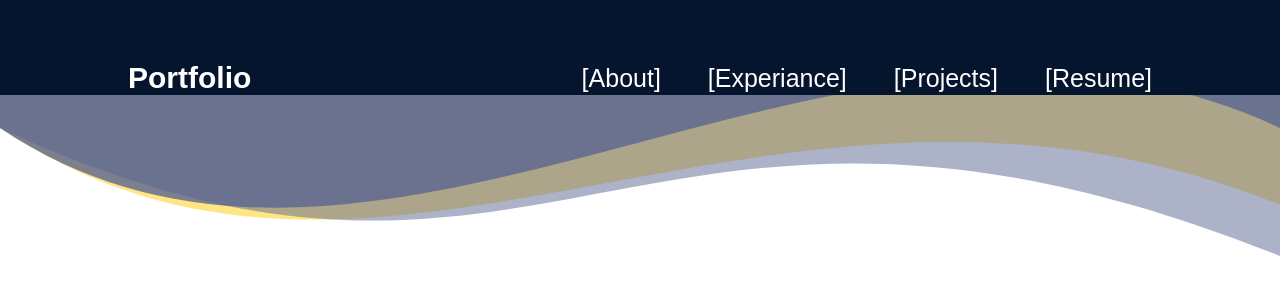
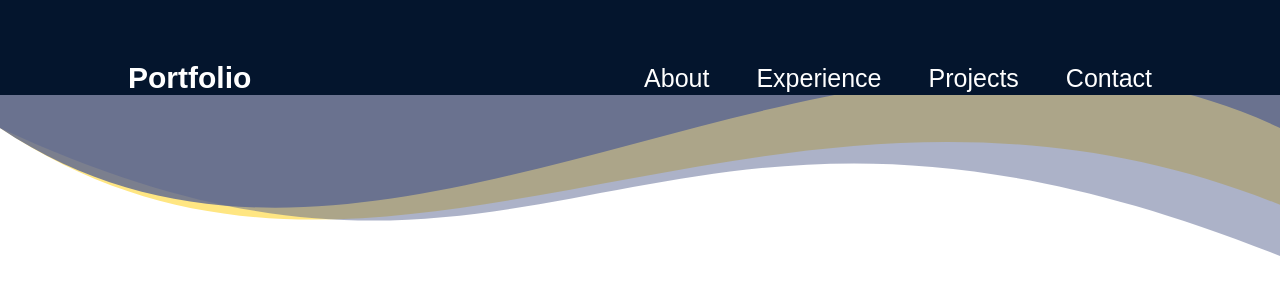
Before and after one commit to Rokawoo/rokawoo-react-website, a React (Vite) app in the folder rokawoo-react-website/: page / in a window 1280 px wide. Shown: the top 300 px of the page. Built offline with nearby package versions, Linux system fonts and the light colour scheme.

Commit message:
Completed Base Navbar

```diff
--- a/rokawoo-react-website/src/components/Navbar/Navbar.module.css
+++ b/rokawoo-react-website/src/components/Navbar/Navbar.module.css
@@ -16,6 +16,7 @@
   text-decoration: none;
   color: var(--color-text);
 }
+
 
 .menuBtn {
   display: none;
@@ -68,10 +69,14 @@
     background: linear-gradient(
       0deg,
       rgba(25, 55, 109, 0.2) 0%,
-            rgba(25, 55, 109) 100%
+      rgba(25, 55, 109, 1) 100%
     );
     padding: 24px 33px;
     box-shadow: 0 0 4px 0 rgba(0, 0, 0, 0.25);
   }
 
+  .menuOpen {
+    display: flex;
+    z-index: 1;
   }
+}
--- a/rokawoo-react-website/src/components/Navbar/Navbar.tsx
+++ b/rokawoo-react-website/src/components/Navbar/Navbar.tsx
@@ -1,10 +1,11 @@
 import React, { useState } from "react";
 
-import styles from "./Navbar.module.css"
+import styles from "./Navbar.module.css";
 import { getImageUrl } from "../../utils";
 
 export const Navbar = () => {
   const [menuOpen, setMenuOpen] = useState(false);
+
   return (
     <nav className={styles.navbar}>
       <a className={styles.title} href="/">
@@ -13,27 +14,32 @@ export const Navbar = () => {
       <div className={styles.menu}>
         <img
           className={styles.menuBtn}
-                src={menuOpen ? getImageUrl("nav/closeIcon.png")
+          src={
+            menuOpen
+              ? getImageUrl("nav/closeIcon.png")
               : getImageUrl("nav/menuIcon.png")
           }
           alt="menu-button"
           onClick={() => setMenuOpen(!menuOpen)}
         />
-            <ul className={styles.menuItems}>
+        <ul
+          className={`${styles.menuItems} ${menuOpen && styles.menuOpen}`}
+          onClick={() => setMenuOpen(false)}
+        >
           <li>
-                    <a href="#about">[About]</a>
+            <a href="#about">About</a>
           </li>
           <li>
-                    <a href="#experiance">[Experiance]</a>
+            <a href="#experience">Experience</a>
           </li>
           <li>
-                    <a href="#projects">[Projects]</a>
+            <a href="#projects">Projects</a>
           </li>
           <li>
-                    <a href="#resume">[Resume]</a>
+            <a href="#contact">Contact</a>
           </li>
         </ul>
       </div>
     </nav>
-    )
+  );
 };
--- a/rokawoo-react-website/src/utils.ts
+++ b/rokawoo-react-website/src/utils.ts
@@ -1,3 +1,3 @@
 export const getImageUrl = (path: string): string => {
     return new URL(`/assets/${path}`, import.meta.url).href;
-}
+  };
```
Lines whose indentation alone changed are shown as unchanged.
